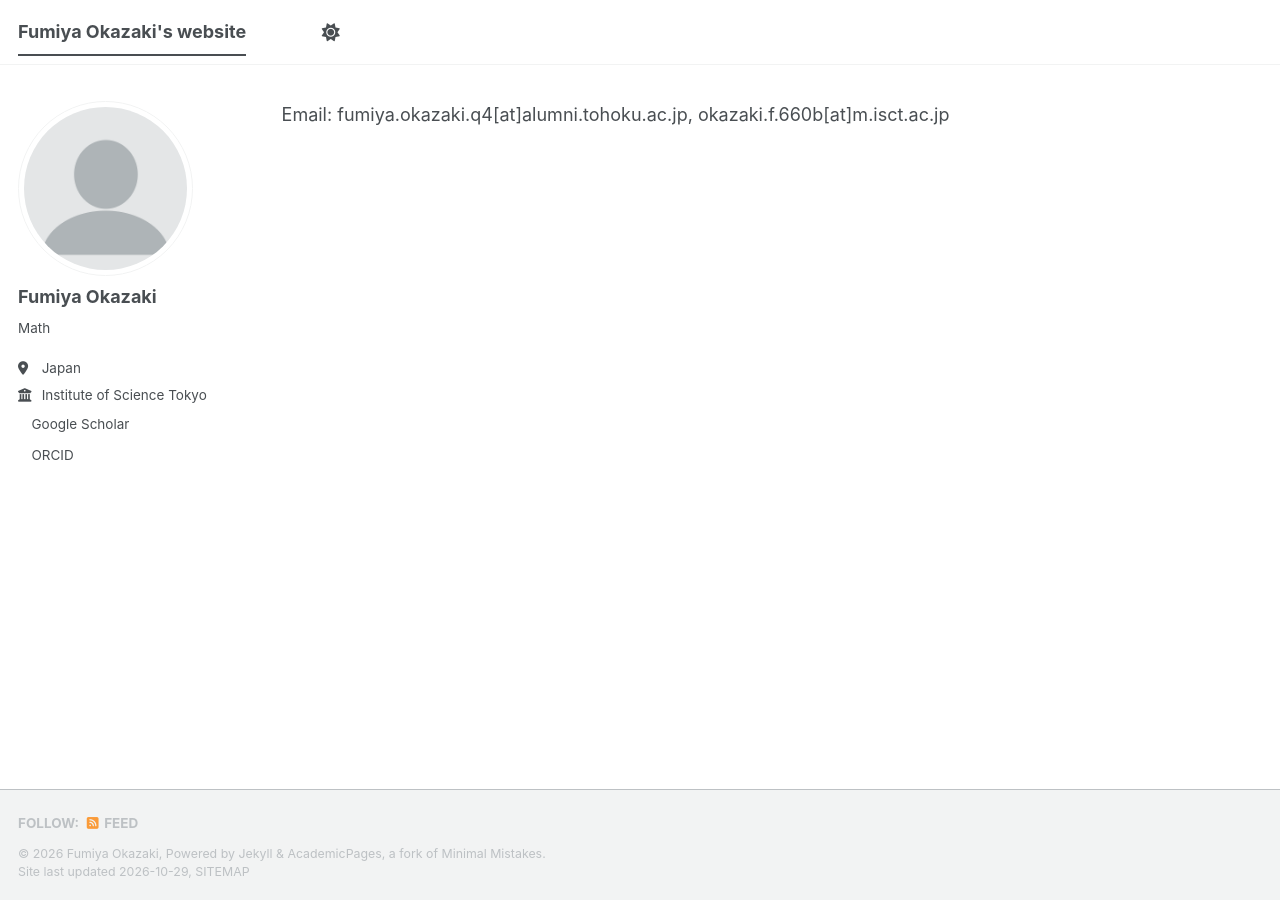
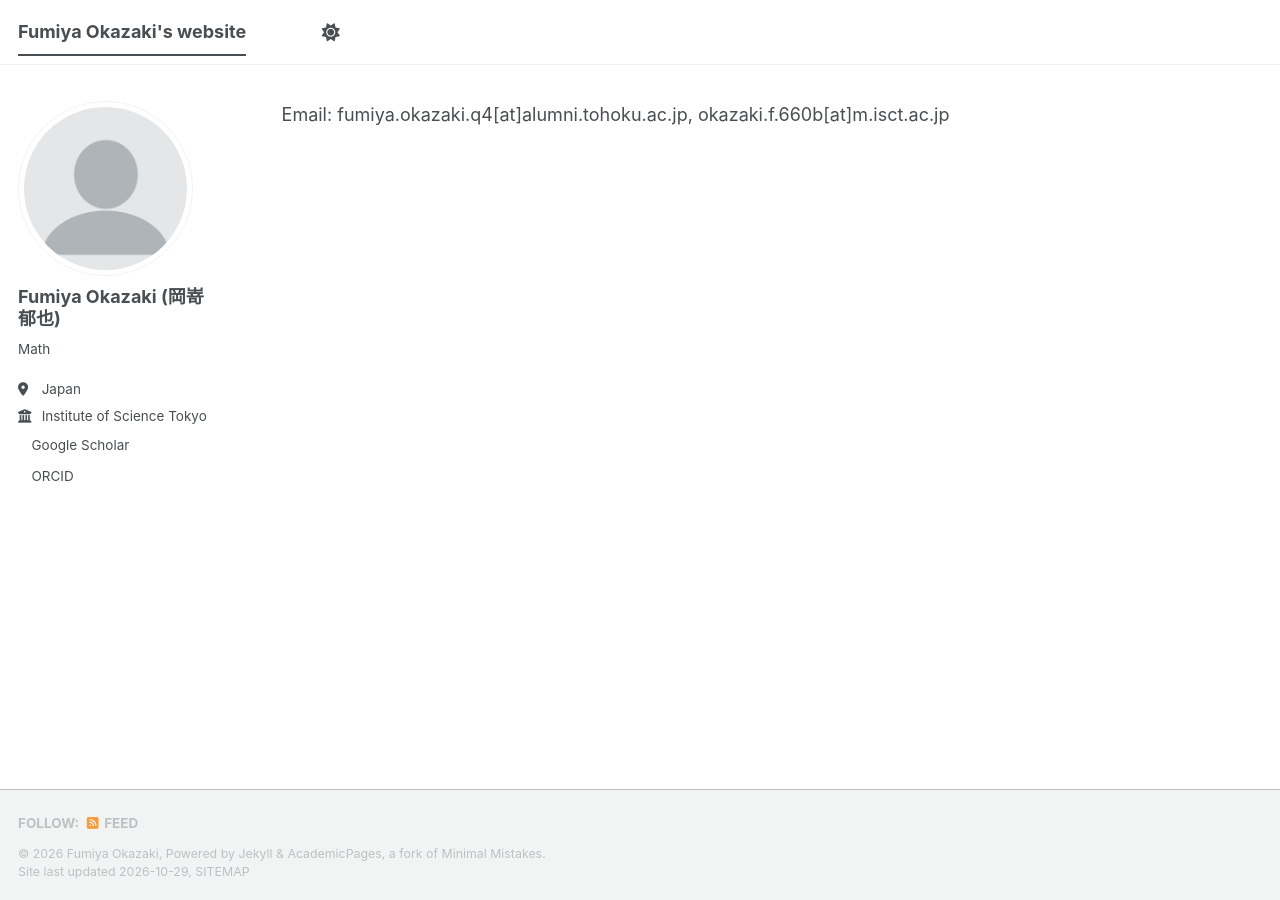
Before and after one commit to f-okazaki/f-okazaki.github.io, a Jekyll site: the page built from _pages/about.md, in a window 1280 px wide. Built offline with Jekyll 4.4.1, drawn with Linux system fonts in a browser that asks for light colours; a script bundle is joined from its source files by our own code; a style sheet for code colours, icons or effects is not loaded.

Commit message:
Update author name with Japanese characters

```diff
--- a/_config.yml
+++ b/_config.yml
@@ -24,7 +24,7 @@
 author:
   # Biographic information
   avatar           : "profile.png"
-  name             : "Fumiya Okazaki"
+  name             : "Fumiya Okazaki (岡嵜 郁也)"
   pronouns         : # example: "she/her"
   bio              : "Math"
   location         : "Japan"
```
